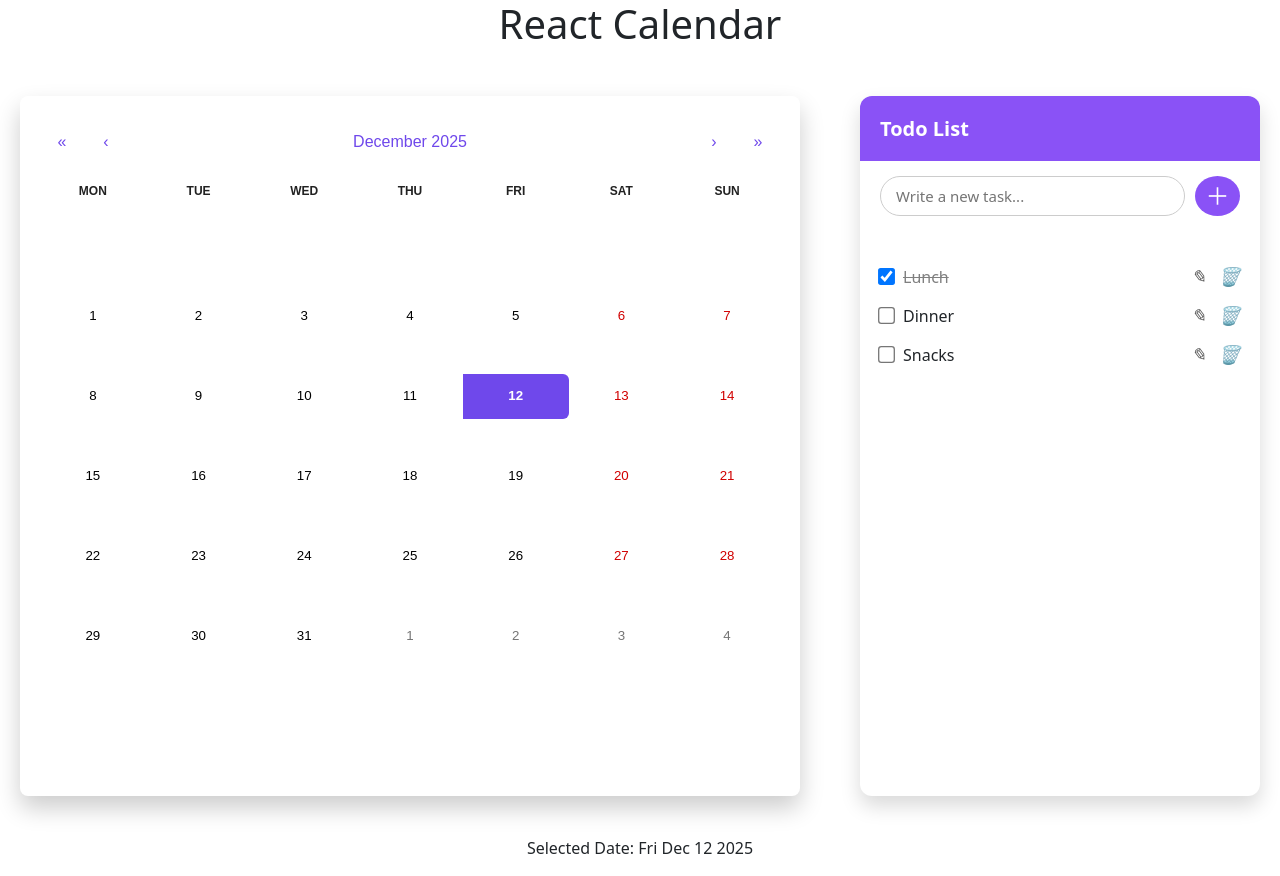
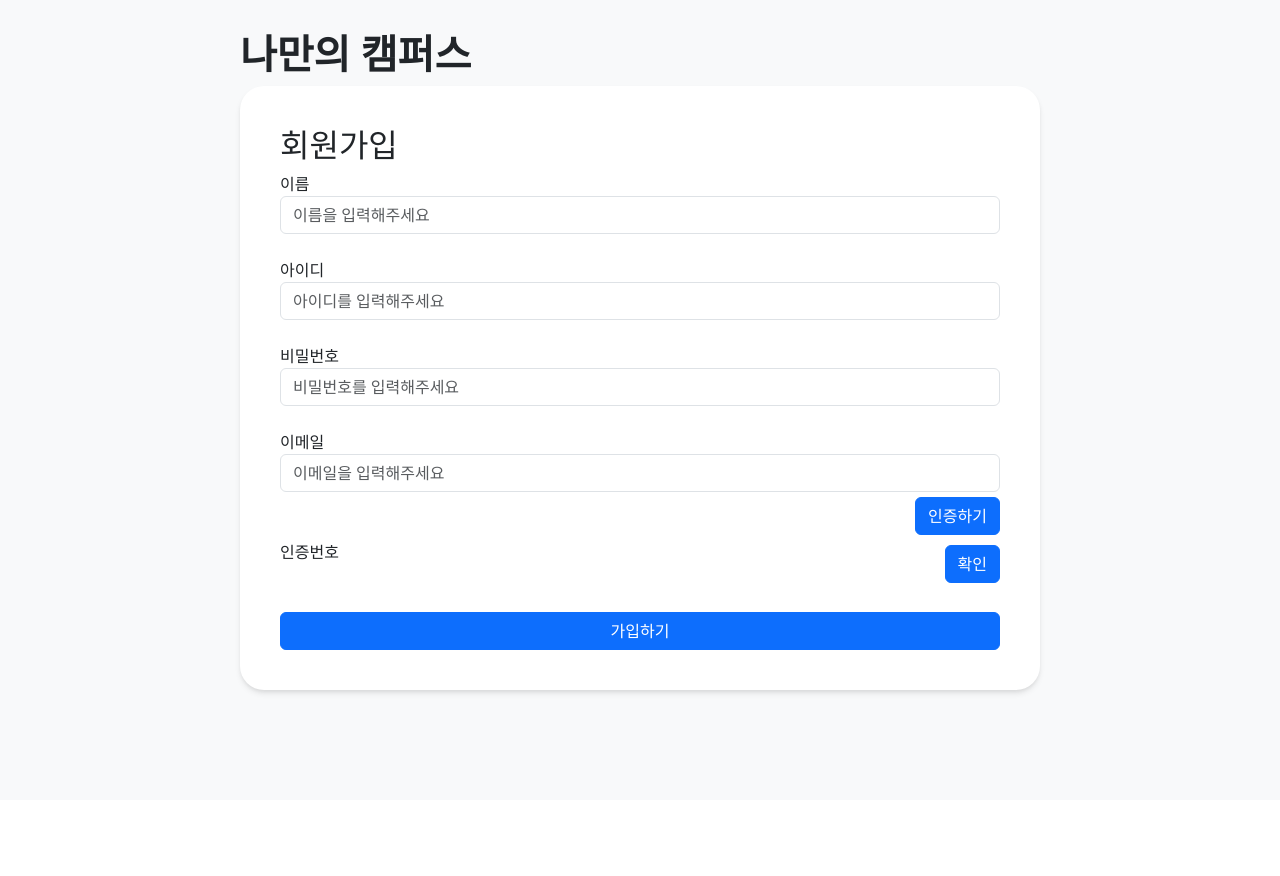
Before and after one commit to BbuL0720/ict_B_FirstProj, a React (Create React App) app in the folder ictb/: page / in a window 1280 px wide. After the commit the page ends 800 px from the top, so only its background shows below. Built offline with nearby package versions, Linux system fonts and the light colour scheme.

Commit message:
회원가입 입력란 추가중...

```diff
--- a/ictb/src/App.tsx
+++ b/ictb/src/App.tsx
@@ -14,23 +14,26 @@ import Todo from "./pages/todo/Todo";
 import SlackPage from "./pages/SlackPage";
 import LostList from "./pages/lost/LostList";
 import Undo from "./pages/undo/Undo";
+import Signup from "./pages/login/Signup";
 
 function App() {
-  let isLogin = true; //axios로 로그인 정보 받고 데이터가 있으면? 으로 처리해야할듯
+  let isLogin = false; //axios로 로그인 정보 받고 데이터가 있으면? 으로 처리해야할듯
 
   return (
     <Router>
       {/* {isLogin && <Header />} */}
       {isLogin ? (
-        <Routes>
+        <SlackPage>
+          <Routes>
           <Route path="/" element={<Todo />} />
           <Route path="/todo" element={<Todo />} />
           <Route path="/board" element={<BoardList />} />
           <Route path="/lost" element={<LostList />} />
         </Routes>
+        </SlackPage>
       ) : (
         <Routes>
-          <Route path="/" element={<Login />} />
+          <Route path="/" element={<Signup />} />
           <Route path="*" element={<Undo />} />
         </Routes>
       )}
--- a/ictb/src/pages/login/Signup.tsx
+++ b/ictb/src/pages/login/Signup.tsx
@@ -1,27 +1,45 @@
-import React from 'react'
+import React, { useState } from 'react'
 import style from "./signup.module.css"
+import { light } from '@mui/material/styles/createPalette';
 const Signup: React.FC = () => {
+  const AuthClick = () => useState('');
   return (
-    <div>
+
+    <div className={style.wrapper} style={{backgroundColor:'#f8f9fa'}}>
       <div className={style.container}>
+        <div className={style.h1}>
+        <h1><strong>나만의 캠퍼스</strong></h1>
+        </div>
         <form className={style.form}>
             <h2 className="form-title">회원가입</h2>
-            <div className="mb-3">
+            <div className="mb-4">
+                <label>이름</label>
+                <input type="name" className="form-control" placeholder="이름을 입력해주세요"/>
+            </div>
+            <div className="mb-4">
                 <label>아이디</label>
-                <input type="email" className="form-control" placeholder="아이디를 입력해주세요"/>
+                <input type="id" className="form-control" placeholder="아이디를 입력해주세요"/>
+            </div>
+             <div className="mb-4">
+                <label>비밀번호</label>
+                <input type="password" className="form-control" placeholder="비밀번호를 입력해주세요"/>
+                {/* <div className="error-message">비밀번호는 대,소문자 특수문자를 포함해야 합니다.</div> */}
             </div>
             <div className="mb-5">
                 <label>이메일</label>
                 <input type="email" className="form-control" placeholder="이메일을 입력해주세요"/>
-                <button type='submit' className='btn btn-primary w-30' style={{float:'right', marginTop:'6px'}}>인증하기</button>
+                <button type='submit' className='btn btn-primary w-30' style={{float:'right', marginTop:'5px'}}>인증하기</button>
             </div>
-            <div className="mb-4">
-                <label>비밀번호</label>
-                <input type="password" className="form-control" placeholder="비밀번호를 입력해주세요"/>
-                {/* <div className="error-message">비밀번호는 대,소문자 특수문자를 포함해야 합니다.</div> */}
+            <div className="mb-5">
+                <label>인증번호</label>
+                <input type="hidden" className="form-control" onClick={AuthClick}/>
+                <button type='submit' className='btn btn-primary w-30' style={{float:'right', marginTop:'5px'}}>확인</button>
             </div>
+
+
             <button type="submit" className="btn btn-primary w-100">가입하기</button>
         </form>
+
     </div>
     </div>
   )
--- a/ictb/src/pages/login/signup.module.css
+++ b/ictb/src/pages/login/signup.module.css
@@ -1,8 +1,15 @@
 /* 아래는 Signup css   */
+.wrapper {
+    min-height: 100vh;
+    display: flex;
+    justify-content: center;
+    align-items: center;
+}
+
 .container {
-            margin: 4rem auto;
-            max-width: 600px;
-
+    width: 800px;
+    max-width: 800px;
+    transform: translateY(-40px);
 }
 
 /*  Form */
@@ -16,6 +23,7 @@
 }
 
 .form .form-control {
+
     border: 2px solid #f1f5f9;
     padding: 0.875rem 1rem;
     border-radius: 12px;
@@ -25,20 +33,23 @@
 }
 
 .form .form-control:focus {
+
     border-color: #818cf8;
     background: white;
     box-shadow: 0 0 0 4px rgba(99, 102, 241, 0.1);
 }
 
 .form .btn-primary {
+
     background: var(--primary-gradient);
     border: none;
     padding: 0.875rem;
-            font-weight: 600;
+    font-weight: 600px;
     border-radius: 12px;
 }
 
 .form .social-btn {
+
     border: 2px solid #f1f5f9;
     padding: 0.875rem;
     border-radius: 12px;
```
Also changed, not shown: ictb/public/index.html (+0 -9 lines). Lines whose indentation alone changed are shown as unchanged.
